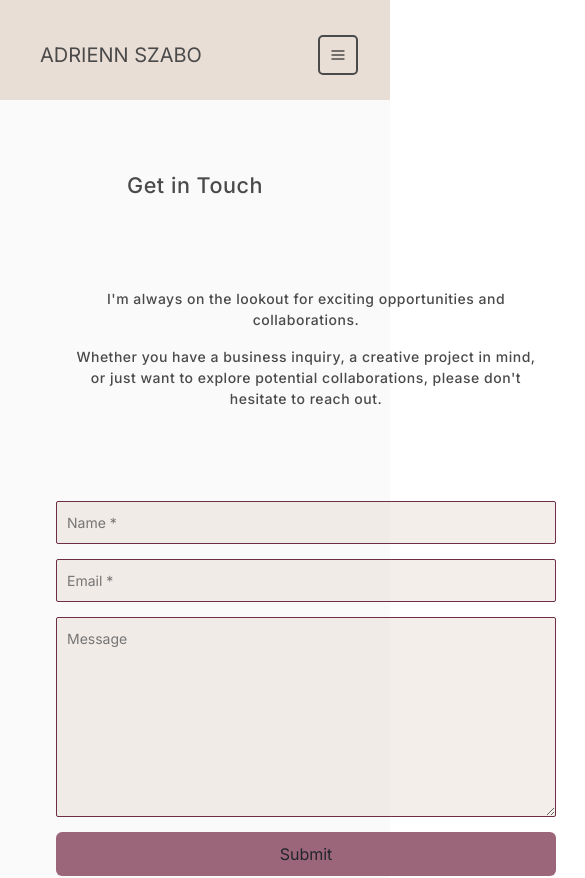
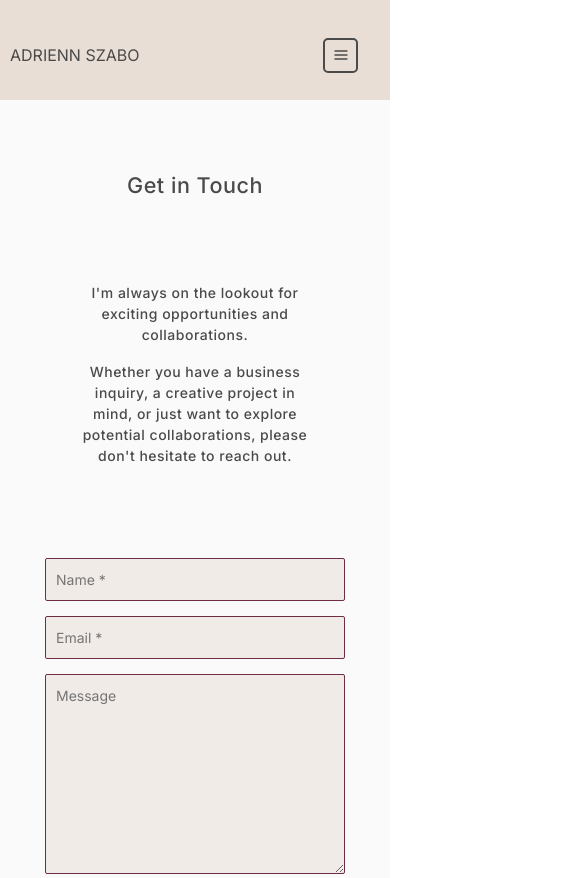
Before and after one commit to aszab1/portfolio-webpage, a React (Vite) app: page /contact in a window 390 px wide. Shown: the top 878 px of the page, 585 px wide, since content can reach past the window. Built offline with nearby package versions, Linux system fonts and the light colour scheme.

Commit message:
added responsivness to Contact and home component

```diff
--- a/src/components/Projects.jsx
+++ b/src/components/Projects.jsx
@@ -31,7 +31,7 @@ export default function Projects(){
     <div id='projects'></div>
     <div>
       <h1 className='project-text'>Projects</h1>
-      <p className='p.project-text'>The following projects were key deliverables from the General Assembly Software Engineer Bootcamp, <br/>a twelve-week intensive course preparing students for tech careers.</p>
+      <p className='p-project-text'>The following projects were key deliverables from the General Assembly Software Engineer Bootcamp, <br/>a twelve-week intensive course preparing students for tech careers.</p>
     </div>
 
 
--- a/src/styles/components/Contact.scss
+++ b/src/styles/components/Contact.scss
@@ -112,7 +112,17 @@ button.btn:hover {
 @media only screen and (max-width: 768px) {
   .contact-container {
     flex-direction: column;
-    margin-left: 0;
+    margin: 0;
+    width: 100%;
+  }
 
+  form{
+    width: 400px;
   }
 }
+
+@media only screen and (max-width: 450px) {
+  form{
+    width: 300px;
+  }
+}
--- a/src/styles/components/Home.scss
+++ b/src/styles/components/Home.scss
@@ -24,9 +24,47 @@
 }
 
 
-// .home-cardBody {
-//   display: flex;
-//   align-content: center;
-//   flex-wrap: wrap;
-//   text-align: center;
-// }
+
+@media only screen and (max-width: 1060px) {
+  .home-div {
+    height: 400px;
+  }
+}
+
+@media only screen and (max-width: 1060px) {
+  .home-img {
+    width: 60%;
+  }
+}
+
+@media only screen and (max-width: 768px) {
+  .home-img {
+    width: 65%;
+  }
+  .home-div {
+    height: 350px;
+  }
+}
+
+@media only screen and (max-width: 500px) {
+  .home-card{
+    flex-direction: column-reverse;
+  }
+  .home-img {
+    width: 60%;
+    margin: 20px;
+  }
+  .home-div {
+    height: 400px;
+  }
+
+  .stack-text{
+    margin-top: 4em;
+  }
+}
+
+@media only screen and (max-width: 500px) {
+  .home-img {
+    width: 70%;
+  }
+}
--- a/src/styles/components/Nav.scss
+++ b/src/styles/components/Nav.scss
@@ -1,6 +1,7 @@
 .navbar {
   height: 100px;
   background-color: rgb(232, 222, 214);
+  max-width: 100vw;
 }
 
 a.nav-link {
@@ -44,6 +45,25 @@ a.contact-link {
 }
 
 .chakra-button.chakra-menu__menu-button.css-p7mkev:hover{
-  color: #6D2E46;
+  background-color: #6D2E46;
   font-weight: 500;
+  color: rgb(232, 222, 214);
 }
+
+@media only screen and (max-width: 768px) {
+  a.nav-link {
+    margin: 20px 0 10px 10px;
+    font-size: 18px;
+  }
+
+  .chakra-button.chakra-menu__menu-button.css-p7mkev{
+    width: 35px;
+    height: 35px;
+  }
+}
+
+@media only screen and (max-width: 768px) {
+  a.nav-link {
+  font-size: 16px;
+  }
+}
--- a/src/styles/components/Projects.scss
+++ b/src/styles/components/Projects.scss
@@ -256,7 +256,7 @@
   }
 }
 
-@media only screen and (max-width: 450px) {
+@media only screen and (max-width: 510px) {
   .p4-card {
     flex-direction: column;
     margin: 5em 0 5em 0;
@@ -275,7 +275,7 @@
   .p4-stack, .p3-stack, .p2-stack, .p1-stack {
     width: 100%;
     margin: 0;
-    padding: 20px;
+    padding: 10px;
   }
 
   .image-box, .image-box1, .image-box2 {
@@ -302,4 +302,7 @@
   .project-text {
     font-size: 25px;
     }
+  .p-project-text {
+    margin: 10px;
+  }
 }
--- a/src/styles/global/base.scss
+++ b/src/styles/global/base.scss
@@ -22,6 +22,7 @@ main {
   flex-direction: column;
   min-height: 100vh;
   min-width: 100%;
+  width: fit-content;
   margin: 0;
   padding: 0;
   background-color: #fbfafa;
```
